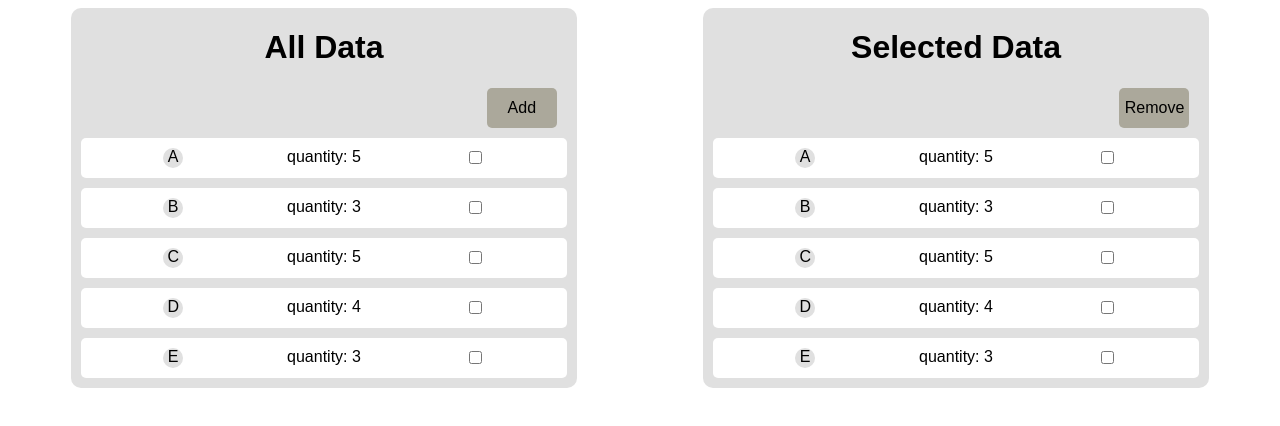
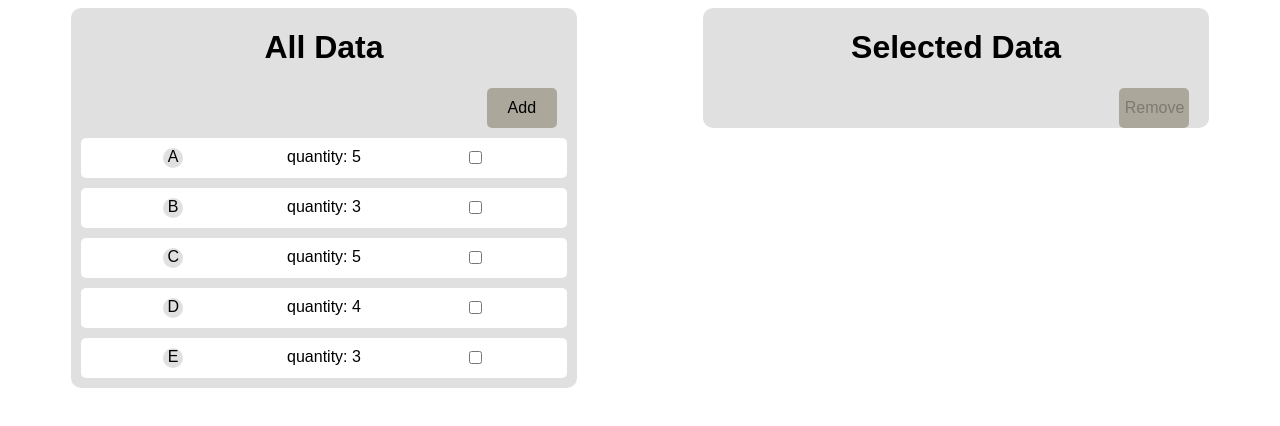
Before and after one commit to alivarastepour/asp, a Next.js app: page / in a window 1280 px wide. Shown: the top 426 px of the page. Built offline with nearby package versions, Linux system fonts and the light colour scheme.

Commit message:
data structure improvement

```diff
--- a/Components/DataSection.jsx
+++ b/Components/DataSection.jsx
@@ -4,6 +4,8 @@ import Section from "./Section";
 import { useSelector, useDispatch } from "react-redux";
 import { actions } from "../store/slice";
 const DataSection = ({ dataType, action, items }) => {
+  const dispatch = useDispatch();
+  const data = useSelector((e) => e);
   const [show, setShow] = useState([]);
   const [selectedItems, selectItem] = useState([]);
   const handleGroupSelection = (e, items, group) => {
@@ -22,12 +24,23 @@ const DataSection = ({ dataType, action, items }) => {
       selectItem((prev) => prev.filter((i) => i.uniqueId !== item.uniqueId));
     }
   };
-  console.table(selectedItems);
+  // console.table(selectedItems);
   const handleSelectionUI = (group) => {
     if (show.includes(group))
       setShow((prev) => prev.filter((item) => item !== group));
     else setShow((prev) => prev.concat(group));
   };
+  const handleTransform = () => {
+    if (dataType === "All") {
+      dispatch(actions.select(selectedItems));
+    } else {
+      dispatch(actions.remove(selectedItems));
+    }
+    selectItem([]);
+  };
+  // items.foreach((a) => {
+  //   console.log(a[0].id);
+  // });
   return (
     <>
       <Container>
@@ -35,7 +48,13 @@ const DataSection = ({ dataType, action, items }) => {
           <h1 className="title">{dataType} Data</h1>
         </div>
         <div className="action-container">
-          <button className="action">{action}</button>
+          <button
+            className="action"
+            disabled={items.length === 0}
+            onClick={handleTransform}
+          >
+            {action}
+          </button>
         </div>
         <div>
           {items.map((item) => {
--- a/Components/MainPage.jsx
+++ b/Components/MainPage.jsx
@@ -1,19 +1,23 @@
-import { groupedData } from "../utills/data";
+import { groupData, groupedData } from "../utills/data";
 import DataSection from "./DataSection";
 import { Container } from "./MainPage.styles";
-
+import { useSelector, useDispatch } from "react-redux";
+import { actions } from "../store/slice";
 const MainPage = () => {
+  const { all, selected } = useSelector((s) => s);
+  // console.log(all);
+  // console.log(selected);
   return (
     <>
       <Container>
         <div className="section all">
-          <DataSection dataType="All" action="Add" items={groupedData} />
+          <DataSection dataType="All" action="Add" items={groupData(all)} />
         </div>
         <div className="section selected">
           <DataSection
             dataType="Selected"
             action="Remove"
-            items={groupedData}
+            items={groupData(selected)}
           />
         </div>
       </Container>
```
